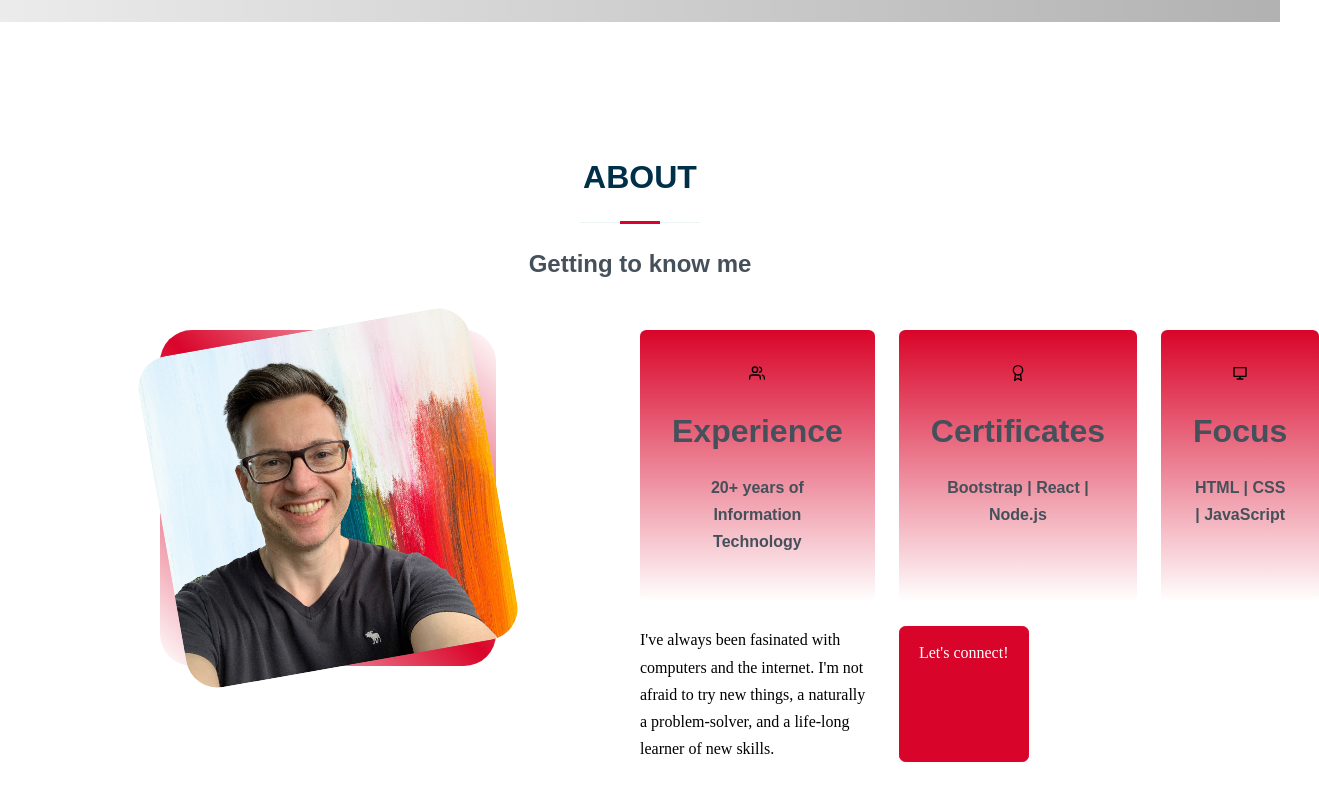
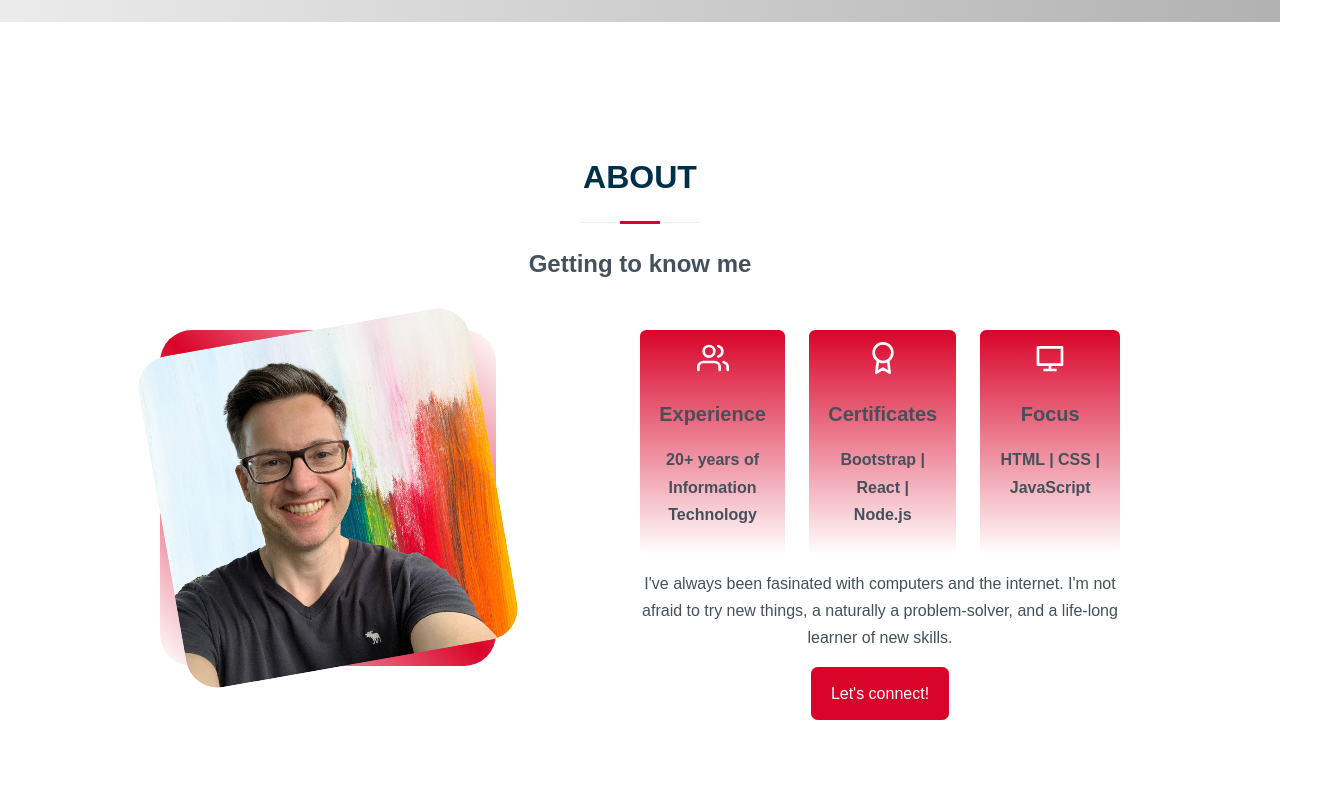
Before and after one commit to remarshal/marshal-rocks-react, a React (Create React App) app: page / in a window 1280 px wide. Shown: the part 778-1578 px from the top of the page, 1319 px wide, since content can reach past the window. Built offline with nearby package versions, Linux system fonts and the light colour scheme; grey boxes are pictures that could not be loaded; a web font is replaced by a local one.

Commit message:
about css & responsive

```diff
--- a/src/Components/About.jsx
+++ b/src/Components/About.jsx
@@ -16,26 +16,26 @@ const About = () => {
                         <img src={ProfileImg} alt="Marshals Profile Photo" />
                     </div>
                 </div>
-                <div className="about-content">
+                <div className="about--content">
                     <div className="about--cards">
                         <card className='about--card'>
                             <FiUsers className='about--icons' />
-                            <h3>Experience</h3>
-                            <h5>20+ years of Information Technology</h5>
+                            <h5>Experience</h5>
+                            <h6>20+ years of Information Technology</h6>
                         </card>
                         <card className='about--card'>
                             <FiAward className='about--icons' />
-                            <h3>Certificates</h3>
-                            <h5>Bootstrap | React | Node.js</h5>
+                            <h5>Certificates</h5>
+                            <h6>Bootstrap | React | Node.js</h6>
                         </card>
                         <card className='about--card'>
                             <RiComputerLine className='about--icons' />
-                            <h3>Focus</h3>
-                            <h5>HTML | CSS | JavaScript</h5>
+                            <h5>Focus</h5>
+                            <h6>HTML | CSS | JavaScript</h6>
                         </card>
-                        <p>I've always been fasinated with computers and the internet. I'm not afraid to try new things, a naturally a problem-solver, and a life-long learner of new skills.</p>
-                        <a href='#contact' className='btn btn-primary'>Let's connect!</a>
                     </div>
+                    <p>I've always been fasinated with computers and the internet. I'm not afraid to try new things, a naturally a problem-solver, and a life-long learner of new skills.</p>
+                    <a href='#contact' className='btn btn-primary'>Let's connect!</a>
                 </div>
             </div>
         </section>
--- a/src/Components/Hero.jsx
+++ b/src/Components/Hero.jsx
@@ -4,12 +4,12 @@ import TypedWords from './Typed';
 
 const Hero = () => {
     return (
-        <header id='hero' className='hero--container'>
+        <header id='home' className='hero--container'>
             <div className="container">
                 <h1 className='hero--text'>Marshal <span>Rocks</span></h1>
                 <h5 className='hero--text--typed'>As a<TypedWords /></h5>
                 <a href="48:45" className='btn hero--btn'>Download Resume</a>
-                <a href="#contact" className='btn btn-primary hero--btn'>Let Chat!</a>
+                <a href="#contact" className='btn btn-primary hero--btn'>Lets Chat!</a>
                 <div className='hero--social'>
                     <a href="https://linkedin.com/in/remarshal" target="_blank"><BsLinkedin /></a>
                     <a href="https://github.com/remarshal" target="_blank"><BsGithub /></a>
--- a/src/Components/Navbar.jsx
+++ b/src/Components/Navbar.jsx
@@ -7,13 +7,13 @@ import { MdOutlineEmail } from 'react-icons/md';
 
 const Navbar = () => {
     const navItems = [
-        { id: 1, title: "home", icon: <AiOutlineHome /> },
+        { id: 1, title: "home", icon: <AiOutlineHome />},
         { id: 2, title: "about", icon: <BsPerson /> },
         { id: 3, title: "portfolio", icon: <CgWebsite /> },
         { id: 4, title: "contact", icon: <MdOutlineEmail /> }
     ];
 
-    const [activeId, setActiveId] = useState();
+    const [activeId, setActiveId] = useState("");
 
     return (
         <div id="navbar">
--- a/src/Components/about.css
+++ b/src/Components/about.css
@@ -32,15 +32,66 @@
 }
 
 .about--card {
+    background: linear-gradient(var(--color-primary), transparent);
+    border: 1px linear-gradient(var(--color-primary), transparent);
+    transition: var(--transition);
+    text-align: center;
+    padding: .75rem 1.2rem;
     border-radius: .4rem;
-    border: 1.1rem var(--color-primary);
-    background: linear-gradient(var(--color-primary), transparent);
-    padding: 2rem;
+    cursor: pointer;
+    width: inherit;
+}
+
+.about--card:hover {
+    background: transparent;
+    border: 1px solid var(--color-primary);
+}
+
+.about--icons {
+    color: var(--color-white);
+    font-size: 2rem;
+}
+
+.about--cards p {
+    margin: 2rem;
+    color: var(--color-dark);
+}
+
+/* =============================== MEDIA QUERIES (MEDIUM DEVICES) =============================== */
+
+@media screen and (max-width: 1024px) {
+    .about--container {
+        grid-template-columns: 1fr;
+        gap: 0;
+    }
+
+    .about--me {
+        width: 50%;
+        margin: 2rem auto 4rem;
+    }
+}
+
+.about--content {
     text-align: center;
 }
 
-.about--card:hover {
-    background: 1rem transparent;
-    border: 1.3rem var(--color-primary);
-    cursor: pointer;
+/* =============================== MEDIA QUERIES (SMALL DEVICES) =============================== */
+
+@media screen and (max-width: 600px) {
+    .about--me {
+        width: 65%;
+        margin: 0 auto 3rem;
+    }
+
+    .about--cards {
+        grid-template-columns:  1fr;
+        gap: 1rem;
+        justify-items: center;
+    }
+
+    .about--card {
+        width: 60%;
+    }
+
+
 }
--- a/src/Components/hero.css
+++ b/src/Components/hero.css
@@ -59,6 +59,14 @@ header {
     color: #003049;
 }
 
+/* =============================== MEDIA QUERIES (MEDIUM DEVICES) =============================== */
+
+@media screen and (max-width: 1024px) {
+    header {
+        height: 68vh;
+    }
+}
+
 /* =============================== MEDIA QUERIES (SMALL DEVICES) =============================== */
 
 @media screen and (max-width: 600px) {
@@ -71,11 +79,3 @@ header {
         display: grid
     }
 }
-
-/* =============================== MEDIA QUERIES (MEDIUM DEVICES) =============================== */
-
-@media screen and (max-width: 1024px) {
-    header {
-        height: 68vh;
-    }
-}
--- a/src/Components/navbar.css
+++ b/src/Components/navbar.css
@@ -44,6 +44,7 @@
 .nav-menu a span, .nav-menu a:focus span {
     padding: 0 5px 0 7px;
     color: #003049;
+    font-family: "Poppins", sans-serif;
 }
 @media (min-width: 992px) {
     .nav-menu a, .nav-menu a:focus {
--- a/src/index.css
+++ b/src/index.css
@@ -50,7 +50,7 @@ a:hover {
     color: var(--color-white);
 }
 
-h1, h2, h3, h4, h5 {
+h1, h2, h3, h4, h5, h6, p {
     color: #45505b;
     margin: 15px 0 15px 0;
     font-family: "Poppins", sans-serif;
@@ -69,6 +69,9 @@ h4 {
     font-size: 1.5rem;
 }
 h5 {
+    font-size: 1.25rem;
+}
+h6 {
     font-size: 1rem;
 }
 
@@ -98,6 +101,7 @@ margin-bottom: 3rem;
     cursor: pointer;
     border: 1px solid var(--color-primary);
     transition: var(--transition);
+    font-family: "Poppins", sans-serif;
 }
 
 .btn:hover {
@@ -111,8 +115,9 @@ margin-bottom: 3rem;
 }
 
 .btn-primary:hover {
-    background: var(--color-primary-variant);
-    color: var(--color-white);
+    background: var(--color-white);
+    border: 1px solid var(--color-primary);
+    color: black;
 }
 
 .container {
@@ -162,6 +167,18 @@ margin-bottom: 3rem;
     margin-bottom: 0;
 }
 
+/* =============================== MEDIA QUERIES (MEDIUM DEVICES) =============================== */
+
+@media screen and (max-width: 1024px) {
+    .container {
+        width: var(--container-width-md);
+    }
+
+    section {
+        margin-top: 6rem;
+    }
+}
+
 /* =============================== MEDIA QUERIES (SMALL DEVICES) =============================== */
 
 @media screen and (max-width: 600px) {
@@ -173,15 +190,3 @@ margin-bottom: 3rem;
         margin-bottom: 2rem;
     }
 }
-
-/* =============================== MEDIA QUERIES (MEDIUM DEVICES) =============================== */
-
-@media screen and (max-width: 1024px) {
-    .container {
-        width: var(--container-width-md);
-    }
-
-    section {
-        margin-top: 6rem;
-    }
-}
```
